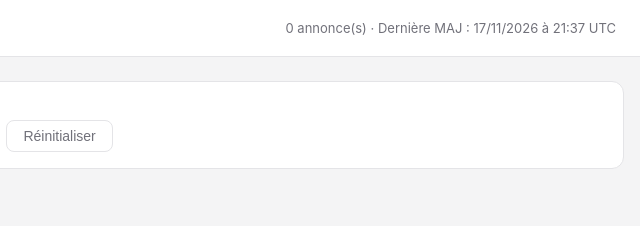
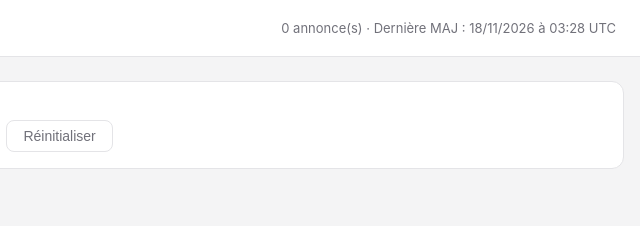
Before and after one commit to ecorpet/immo-alert, a plain HTML site: page docs/index.html in a window 1280 px wide. Shown: the top 226 px of the page, 640-1280 px from the left. Drawn offline with Linux system fonts and the light colour scheme.

Commit message:
🏠 Update 2026-11-18 03:28 UTC

```diff
--- a/docs/index.html
+++ b/docs/index.html
@@ -279,7 +279,7 @@
   <div>
     <h1>🏠 Immo Alert Marseille</h1>
   </div>
-  <p class="meta">0 annonce(s) · Dernière MAJ : 17/11/2026 à 21:37 UTC</p>
+  <p class="meta">0 annonce(s) · Dernière MAJ : 18/11/2026 à 03:28 UTC</p>
 </header>
 
 <div class="container">
```
